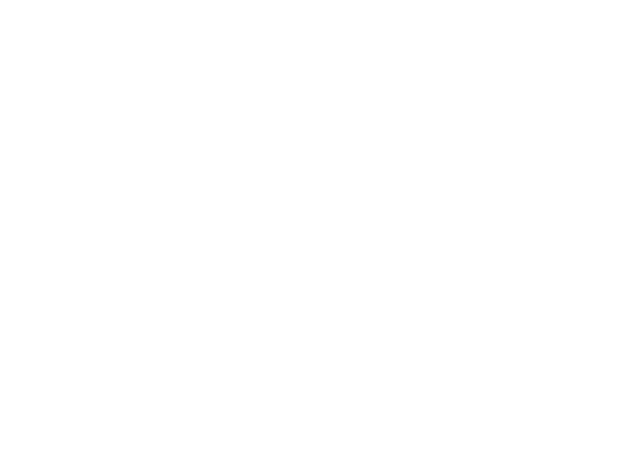
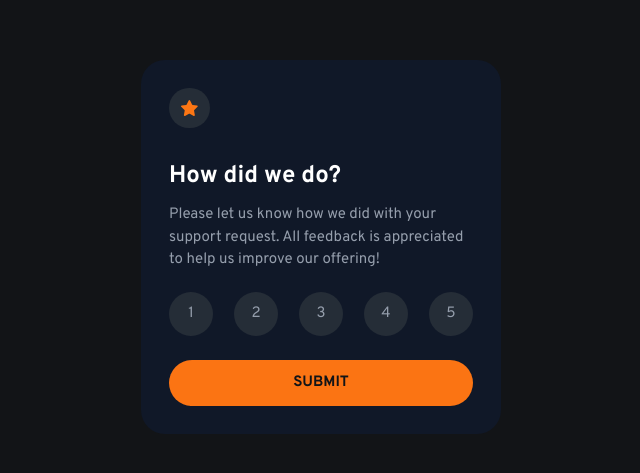
Before and after one commit to AIY7788/interactive-rating-component, a React (Vite) app: page / in a window 1280 px wide. Shown: the part 153-626 px from the top of the page, without its empty margins (319-959 px from the left). Built offline with nearby package versions, Linux system fonts and the light colour scheme.

Commit message:
Completed html structure and styling

```diff
--- a/src/App.tsx
+++ b/src/App.tsx
@@ -1,11 +1,27 @@
+import { useState } from "react";
+import ThankYouState from "./ThankYouState";
+import RatingState from "./RatingState";
 
 function App() {
+  const [rating, setRating] = useState<number | null>(null);
+  const [showThankYouState, setShowThankYouState] = useState(false);
 
   return (
-    <main>
-
-    </main>
+    <div className="min-h-screen relative bg-grey-950 font-overpass font-regular text-body text-grey-500 flex items-center justify-center p-5">
+      {showThankYouState ? (
+        <ThankYouState
+          rating={rating}
+          setShowThankYouState={setShowThankYouState}
+        />
+      ) : (
+        <RatingState
+          rating={rating}
+          setRating={setRating}
+          setShowThankYouState={setShowThankYouState}
+        />
+      )}
+    </div>
   );
 }
 
-export default App
+export default App;
--- /dev/null
+++ b/src/RatingState.tsx
@@ -0,0 +1,45 @@
+import IconStar from "./assets/images/icon-star.svg?react";
+import RatingButton from "./components/RatingButton";
+
+type Props = {
+  rating: number | null;
+  setRating: React.Dispatch<React.SetStateAction<number | null>>;
+  setShowThankYouState: React.Dispatch<React.SetStateAction<boolean>>;
+};
+
+function RatingState({ rating, setRating, setShowThankYouState }: Props) {
+  return (
+    <div className="max-w-86 bg-gray-900 px-5 py-7 rounded-xl sm:p-7 sm:max-w-90 sm:rounded-3xl">
+      <div className="bg-grey-900 w-fit p-3 rounded-full">
+        <IconStar />
+      </div>
+      <h1 className="text-white text-2xl font-bold mt-4 sm:mt-8">
+        How did we do?
+      </h1>
+      <p className="mt-3 text-pretty">
+        Please let us know how we did with your support request. All feedback is
+        appreciated to help us improve our offering!
+      </p>
+
+      <ul className="mt-5 flex items-center justify-between leading-0.5">
+        {[1, 2, 3, 4, 5].map((num) => (
+          <RatingButton
+            key={num}
+            value={num}
+            rating={rating}
+            setRating={setRating}
+          />
+        ))}
+      </ul>
+
+      <button
+        className="mt-6 w-full p-3 rounded-4xl text-grey-950 font-bold uppercase bg-primary hover:bg-white cursor-pointer transition-colors duration-300"
+        onClick={() => setShowThankYouState(prev => !prev)}
+      >
+        Submit
+      </button>
+    </div>
+  );
+}
+
+export default RatingState;
--- /dev/null
+++ b/src/ThankYouState.tsx
@@ -0,0 +1,29 @@
+import IllustrationThankYou from "./assets/images/illustration-thank-you.svg?react";
+
+type Props = {
+  rating: number | null;
+  setShowThankYouState: React.Dispatch<React.SetStateAction<boolean>>;
+};
+
+function ThankYouState({ rating, setShowThankYouState }: Props) {
+  return (
+    <div
+      className="max-w-86 fixed mx-5 flex flex-col items-center gap-6 bg-gray-900 px-5 py-7 rounded-xl sm:px-7 sm:py-10 sm:max-w-90 sm:rounded-3xl"
+      onClick={() => setShowThankYouState(false)}
+    >
+      <IllustrationThankYou width={162} height={108} />
+
+      <p className="text-primary bg-grey-900 py-2 px-4 rounded-4xl w-fit">
+        You selected <span>{rating}</span> out of 5
+      </p>
+
+      <h1 className="text-white text-2xl font-bold">Thank You!</h1>
+      <p className="text-center">
+        We appreciate you taking the time to give a rating. If you ever need
+        more support, don’t hesitate to get in touch!
+      </p>
+    </div>
+  );
+}
+
+export default ThankYouState;
--- /dev/null
+++ b/src/components/RatingButton.tsx
@@ -0,0 +1,22 @@
+type Props = {
+  value: number;
+  rating: number | null;
+  setRating: React.Dispatch<React.SetStateAction<number | null>>;
+};
+
+function RatingButton({ value, rating, setRating }: Props) {
+  const isActive = rating === value;
+
+  return (
+    <li>
+      <button
+        className={`w-11 h-11 flex items-center justify-center rounded-full transition-colors duration-300 ${isActive ? "bg-white text-grey-950" : "bg-grey-900 hover:bg-primary hover:text-grey-950"} cursor-pointer`}
+        onClick={() => setRating(value)}
+      >
+        {value}
+      </button>
+    </li>
+  );
+}
+
+export default RatingButton;
```
